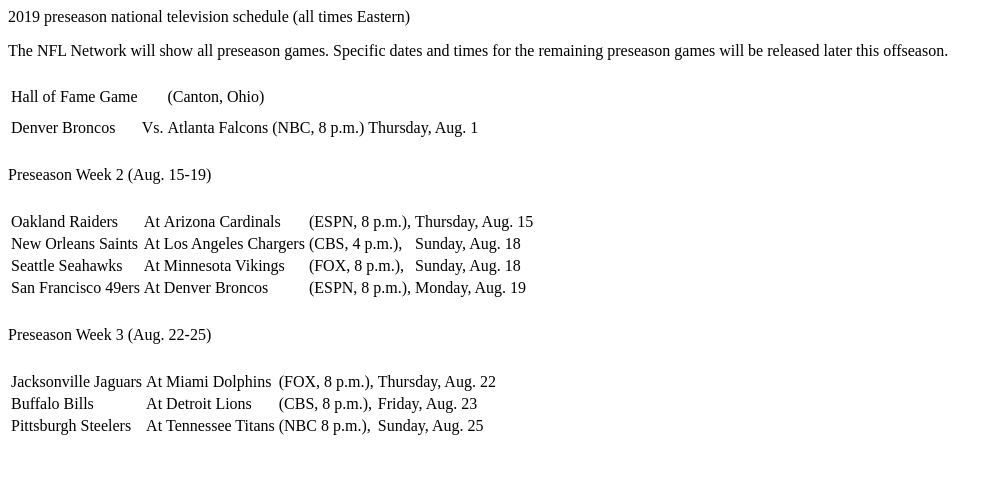
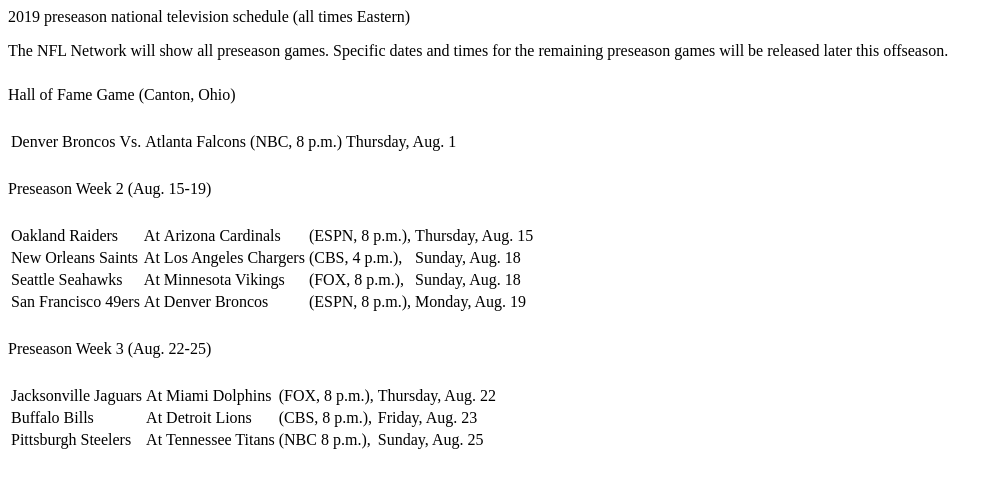
Before and after one commit to bdfilson/Davesblog, a Jekyll site: the page 2019 Preseason nfl.html, which Jekyll copies as it is, in a window 1280 px wide. Shown: the top 488 px of the page, without its empty margins (0-1003 px from the left). Built offline with Jekyll 4.4.1, drawn with Linux system fonts in a browser that asks for light colours.

Commit message:
reload pdf

```diff
--- a/2019 Preseason nfl.html
+++ b/2019 Preseason nfl.html
@@ -37,11 +37,7 @@
         <p>The NFL Network will show all preseason games. Specific dates and times for the remaining preseason games will be released later this offseason.</p>
 
 
-            <tr>
-            <td class="week">Hall of Fame Game</td>
-            <td class="venue1"></td>
-            <td class="weekdate">(Canton, Ohio)</td>
-            </tr>
+            <p class="week">Hall of Fame Game (Canton, Ohio)</p>
 
             <tr>
             <td class="team1">Denver Broncos</td>
```
